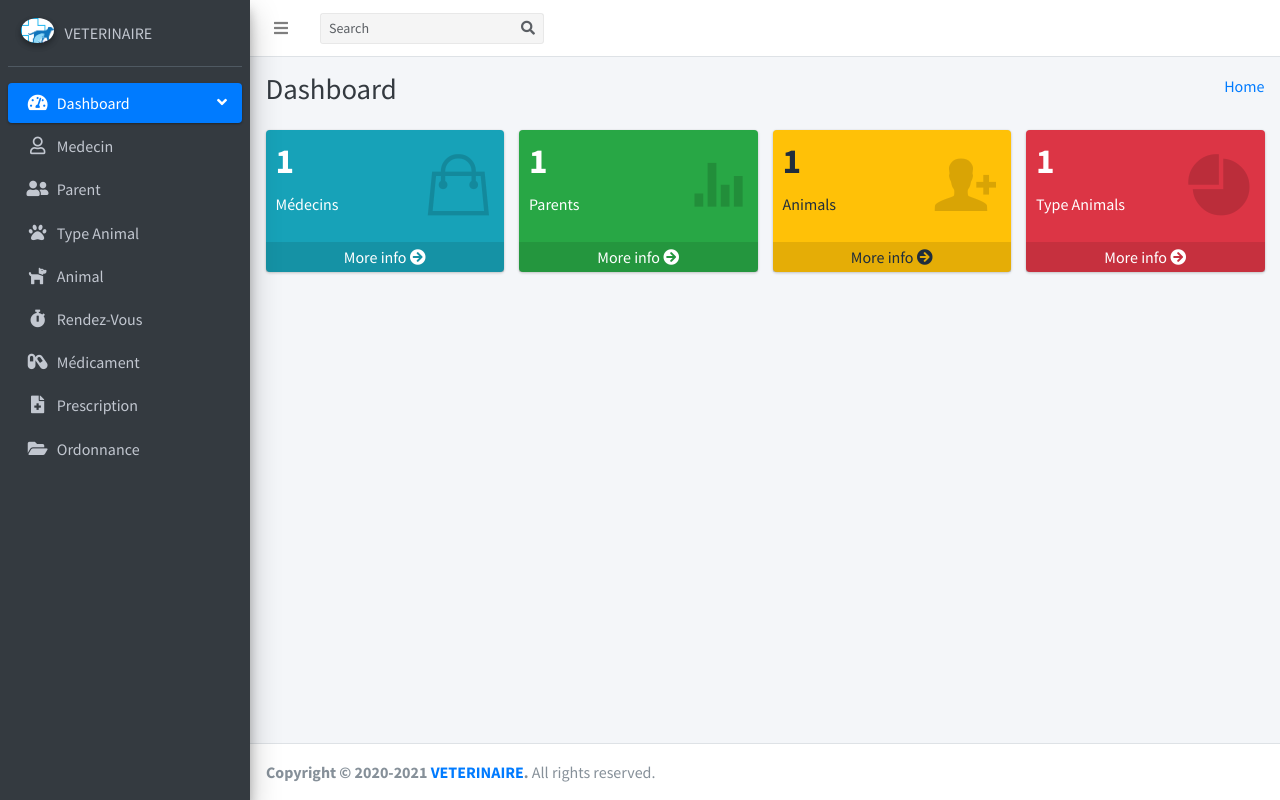
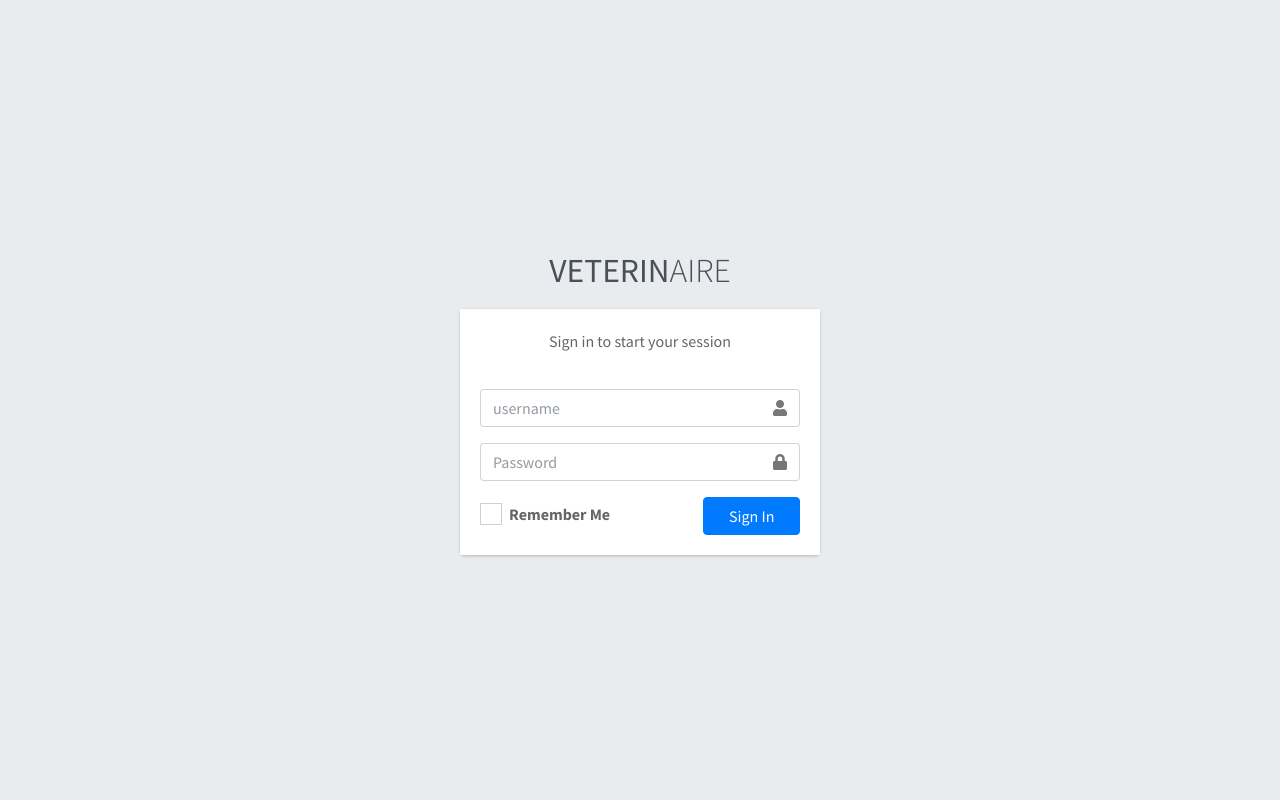
Before and after one commit to denisjunior/TP_CyberSecurite, a Django app: page / in a window 1280 px wide. Run offline with Django 3.2, Linux system fonts and the light colour scheme; data comes from the database, SQL or seed files in the repository; both versions use the stored data as it was after the commit; some libraries are stand-ins or nearby versions.

Commit message:
denisjunior
add authentification

```diff
--- a/projet/VETO/urls.py
+++ b/projet/VETO/urls.py
@@ -2,7 +2,10 @@ from django.urls import path
 from . import views
 
 urlpatterns = [
-    path('', views.medecin, name='create_medecin'),
+
+    path('', views.home, name='index'),
+
+    path('medecin/create', views.medecin, name='create_medecin'),
     path('medecin/update/<int:pk>/', views.medecin_update, name='updateM'),
     path('medecin/delete/<int:pk>/', views.medecin_delete, name='deleteM'),
 
--- a/projet/templates/dashboard.html
+++ b/projet/templates/dashboard.html
@@ -39,7 +39,6 @@
                 <a class="nav-link" data-widget="pushmenu" href="#" role="button"><i class="fas fa-bars"></i></a>
             </li>
         </ul>
-
         <!-- SEARCH FORM -->
         <form class="form-inline ml-3">
             <div class="input-group input-group-sm">
@@ -51,18 +50,26 @@
                 </div>
             </div>
         </form>
-
+        <!-- logout -->
+        <ul class="navbar-nav ml-auto">
+            <li class="nav-item dropdown">
+                <a href="{% url 'logout' %}">
+                    <i class="far fa-sign-out"></i>
+                    Log out
+                </a>
+            </li>
+        </ul>
     </nav>
     <!-- /.navbar -->
 
     <!-- Main Sidebar Container -->
     <aside class="main-sidebar sidebar-dark-primary elevation-4">
         <!-- Brand Logo -->
-{#        <a href="index3.html" class="brand-link">#}
-{#            <img src="{% static 'dist/img/AdminLTELogo.png' %}" alt="AdminLTE Logo" class="brand-image img-circle elevation-3"#}
-{#                 style="opacity: .8">#}
-{#            <span class="brand-text font-weight-light">AdminLTE 3</span>#}
-{#        </a>#}
+        {#        <a href="index3.html" class="brand-link">#}
+        {#            <img src="{% static 'dist/img/AdminLTELogo.png' %}" alt="AdminLTE Logo" class="brand-image img-circle elevation-3"#}
+                           {#                 style="opacity: .8">#}
+        {#            <span class="brand-text font-weight-light">AdminLTE 3</span>#}
+        {#        </a>#}
 
         <!-- Sidebar -->
         <div class="sidebar">
--- /dev/null
+++ b/projet/templates/registration/login.html
@@ -0,0 +1,88 @@
+{% load static %}
+<!DOCTYPE html>
+<html>
+<head>
+    <meta charset="utf-8">
+    <meta http-equiv="X-UA-Compatible" content="IE=edge">
+    <title>Vétérinaire | Dashboard</title>
+    <!-- Tell the browser to be responsive to screen width -->
+    <meta name="viewport" content="width=device-width, initial-scale=1">
+
+    <!-- Font Awesome -->
+    <link rel="stylesheet" href="{% static 'plugins/fontawesome-free/css/all.min.css'%}">
+    <!-- Ionicons -->
+    <link rel="stylesheet" href="https://code.ionicframework.com/ionicons/2.0.1/css/ionicons.min.css">
+    <!-- icheck bootstrap -->
+    <link rel="stylesheet" href="{% static 'plugins/icheck-bootstrap/icheck-bootstrap.min.css'%}">
+    <!-- Theme style -->
+    <link rel="stylesheet" href="{% static 'dist/css/adminlte.min.css' %}">
+    <!-- Google Font: Source Sans Pro -->
+    <link href="https://fonts.googleapis.com/css?family=Source+Sans+Pro:300,400,400i,700" rel="stylesheet">
+</head>
+<body class="hold-transition login-page">
+<div class="login-box">
+    <div class="login-logo">
+        <a href="#"><b>VETERIN</b>AIRE</a>
+    </div>
+    <!-- /.login-logo -->
+    <div class="card">
+        <div class="card-body login-card-body">
+            <p class="login-box-msg">Sign in to start your session</p>
+
+            <form action="{% url 'login'%}" method="post">
+                {% csrf_token %}
+                <div class="form-group">
+                    {% if messages %}
+                    {% for message in messages %}
+                    <div class="">{{  message }}</div>
+                    {% endfor %}
+                    {% endif %}
+                </div>
+                <div class="input-group mb-3">
+                    <input type="text" name="username" class="form-control" placeholder="username">
+                    <div class="input-group-append">
+                        <div class="input-group-text">
+                            <span class="fas fa-user"></span>
+                        </div>
+                    </div>
+                </div>
+                <div class="input-group mb-3">
+                    <input type="password" name="password" class="form-control" placeholder="Password">
+                    <div class="input-group-append">
+                        <div class="input-group-text">
+                            <span class="fas fa-lock"></span>
+                        </div>
+                    </div>
+                </div>
+                <div class="row">
+                    <div class="col-8">
+                        <div class="icheck-primary">
+                            <input type="checkbox" id="remember">
+                            <label for="remember">
+                                Remember Me
+                            </label>
+                        </div>
+                    </div>
+                    <!-- /.col -->
+                    <div class="col-4">
+                        <button type="submit" class="btn btn-primary btn-block">Sign In</button>
+                    </div>
+                    <!-- /.col -->
+                </div>
+            </form>
+
+        </div>
+        <!-- /.login-card-body -->
+    </div>
+</div>
+<!-- /.login-box -->
+
+<!-- jQuery -->
+<script src="{% static 'plugins/jquery/jquery.min.js' %}"></script>
+<!-- Bootstrap 4 -->
+<script src="{%static 'plugins/bootstrap/js/bootstrap.bundle.min.js' %}"></script>
+<!-- AdminLTE App -->
+<script src="{% static 'dist/js/adminlte.min.js'%}"></script>
+
+</body>
+</html>
--- a/projet/veterinaire/settings.py
+++ b/projet/veterinaire/settings.py
@@ -123,6 +123,8 @@ USE_TZ = True
 # https://docs.djangoproject.com/en/3.1/howto/static-files/
 
 STATIC_URL = '/static/'
+LOGIN_REDIRECT_URL = 'index',
+LOGOUT_REDIRECT_URL = 'login',
 STATICFILES_DIRS = [
     os.path.join(BASE_DIR, 'static'),
 ]
--- a/projet/veterinaire/urls.py
+++ b/projet/veterinaire/urls.py
@@ -16,9 +16,11 @@ Including another URLconf
 from django.contrib import admin
 from django.urls import path, include
 from . import views
-
+from django.conf import settings
 urlpatterns = [
     path('admin/', admin.site.urls),
-    path('', views.home, name='index'),
+    path('accounts/', include('django.contrib.auth.urls')),
+    path('', views.login, name='login'),
+    path('logout/', views.logout, name='logout'),
     path('VETO/', include('VETO.urls')),
 ]
--- a/projet/veterinaire/views.py
+++ b/projet/veterinaire/views.py
@@ -1,9 +1,20 @@
-from django.shortcuts import render
-from VETO.models import *
+from django.shortcuts import render, redirect
+from django.contrib.auth import authenticate, login as auth_login, logout as auth_logout
+from django.contrib import messages
 
-def home(request):
-    all_medecin = Medecin.objects.all().count()
-    all_parent  = Parent.objects.all().count()
-    all_animal  = Animal.objects.all().count()
-    all_type    = TypeAnimal.objects.all().count()
-    return render(request, 'index.html', locals())
+
+def login(request):
+    if request.method == 'POST':
+        username = request.POST["username"]
+        password = request.POST["password"]
+        user = authenticate(request, username=username, password=password)
+        if user is not None:
+            auth_login(request, user)
+            return redirect('index')
+        else:
+            messages.error(request, "le nom d'utilisateur ou mot de passe incorrect")
+    return render(request, 'registration/login.html')
+
+def logout(request):
+    auth_logout(request)
+    return redirect('login')
```
Also changed, not shown: projet/VETO/views.py (+35 -12 lines), projet/db.sqlite3.
